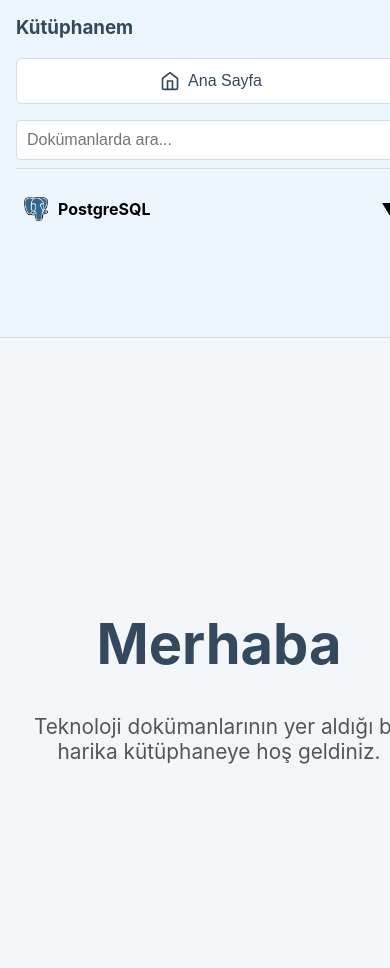
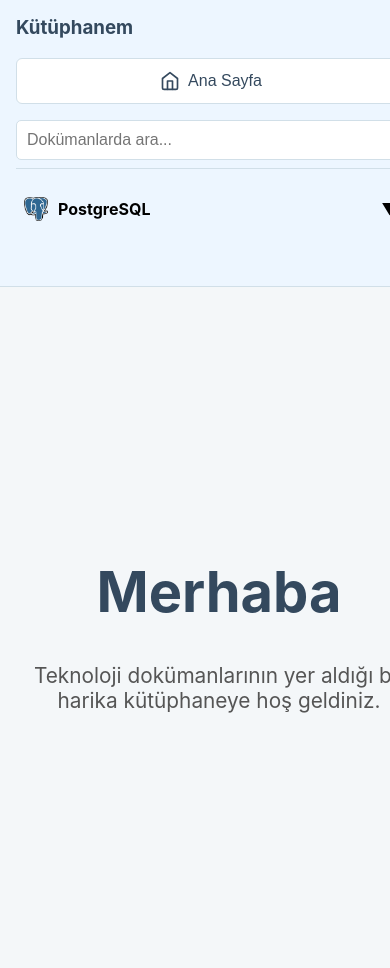
Before and after one commit to KrmBngL/flask-kutuphane, a Flask app: page / in a window 390 px wide; the page is wider, and only the part inside the window is pictured. Before the commit the page ends 764 px from the top of that part, so only its background shows below. Run offline with Flask 3, Linux system fonts and the light colour scheme; some libraries are stand-ins or nearby versions.

Commit message:
Mobil görünüm düzeltildi

```diff
--- a/static/css/style.css
+++ b/static/css/style.css
@@ -1,7 +1,7 @@
 :root {
     --sidebar-bg: #edf6ff; --primary-blue: #007bff; --light-blue: #e3f2fd;
     --border-color: #d1dfe8; --text-dark: #34495e; --text-light: #555; --white: #ffffff;
-    --highlight-bg: rgba(255, 196, 0, 0.4); /* Vurgulama rengi */
+    --highlight-bg: rgba(255, 196, 0, 0.4);
 }
 body {
     font-family: -apple-system, BlinkMacSystemFont, "Segoe UI", Roboto, Helvetica, Arial, sans-serif;
@@ -64,7 +64,7 @@
 #document-viewer {
     background-color: #f8f9fa; border-radius: 8px; border: 1px solid #dee2e6;
     min-height: 85vh; box-shadow: 0 2px 10px rgba(0,0,0,0.05); overflow: hidden;
-    display: none; flex-direction: column; /* Başlık ve içeriği alt alta dizmek için */
+    display: none; flex-direction: column;
 }
 #document-header {
     padding: 1rem 1.5rem; text-align: center; font-size: 1.2rem; font-weight: 600;
@@ -72,7 +72,7 @@
     word-break: break-all;
 }
 #document-content {
-    flex-grow: 1; overflow: auto; /* Kendi içinde scroll olabilmesi için */
+    flex-grow: 1; overflow: auto;
 }
 #document-content pre[class*="language-"] {
     margin: 0 !important; padding: 1.5rem !important; height: 100%;
@@ -87,16 +87,33 @@
 }
 .welcome-message h1 { font-size: 3.5rem; color: #34495e; margin-bottom: 1rem; }
 .welcome-message p { font-size: 1.3rem; color: var(--text-light); max-width: 500px; }
-
-/* YENİ: Vurgulama stili */
 mark {
     background-color: var(--highlight-bg);
     border-radius: 3px;
     padding: 1px 2px;
 }
 
+/* ---- MOBİL GÖRÜNÜM DÜZELTMESİ BURADA ---- */
 @media (max-width: 800px) {
-    body { flex-direction: column; overflow: auto;}
-    #sidebar { width: 100%; height: 40vh; min-height: 250px; border-right: none; border-bottom: 1px solid var(--border-color); }
-    #content-area { width: 100%; height: 60vh; }
+    body {
+        flex-direction: column; /* Öğeleri alt alta diz */
+        overflow-y: auto;       /* Sadece tüm sayfanın kaymasını sağla */
+        height: auto;           /* Yüksekliği içeriğe göre ayarla */
+    }
+    #sidebar {
+        width: 100%;            /* Tam genişlik */
+        height: auto;           /* Yüksekliği içeriğine göre ayarla */
+        min-height: unset;      /* Minimum yüksekliği kaldır */
+        border-right: none;
+        border-bottom: 1px solid var(--border-color);
+        overflow-y: visible;    /* Kendi içinde kaymasını engelle, sayfa kaysın */
+    }
+    #content-area {
+        width: 100%;
+        height: auto;           /* Yüksekliği içeriğine göre ayarla */
+        overflow-y: visible;    /* Kendi içinde kaymasını engelle */
+    }
+    #document-viewer {
+        min-height: 50vh;       /* Doküman alanı en azından biraz yer kaplasın */
+    }
 }
```
